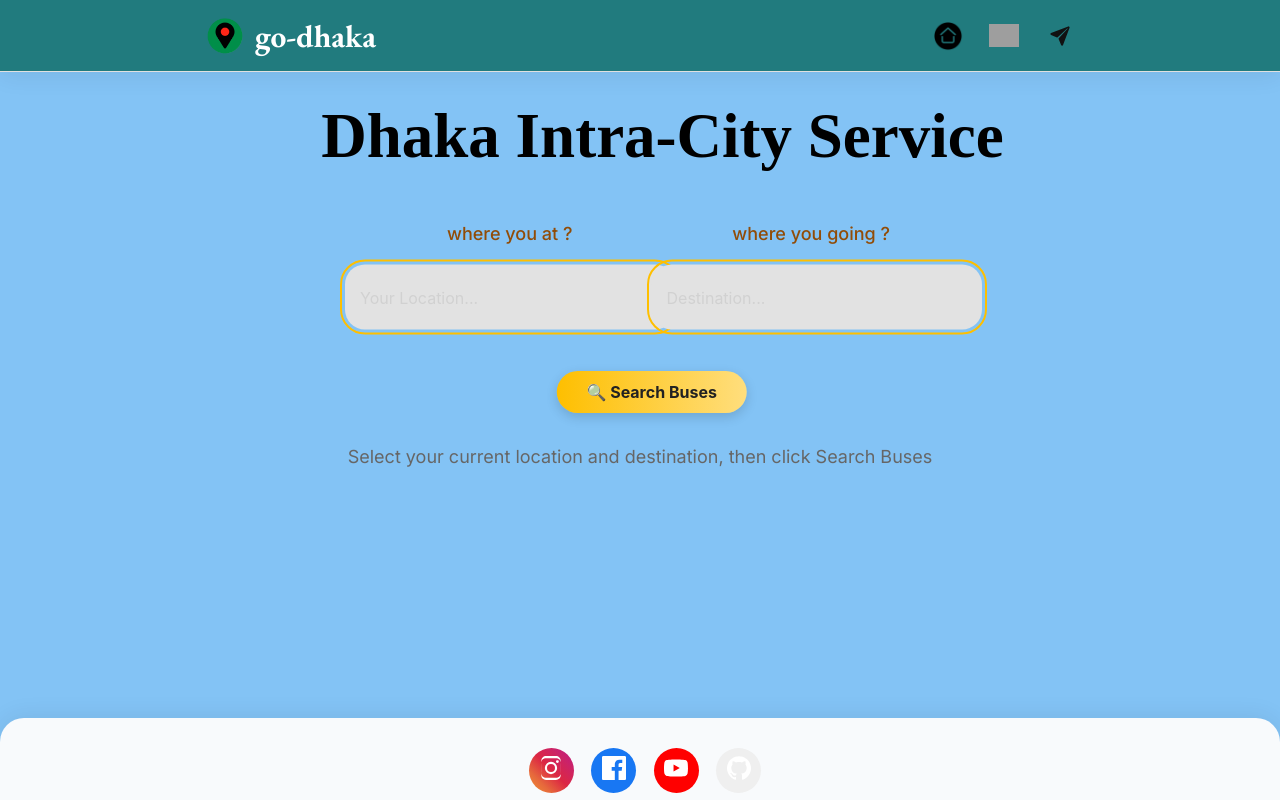
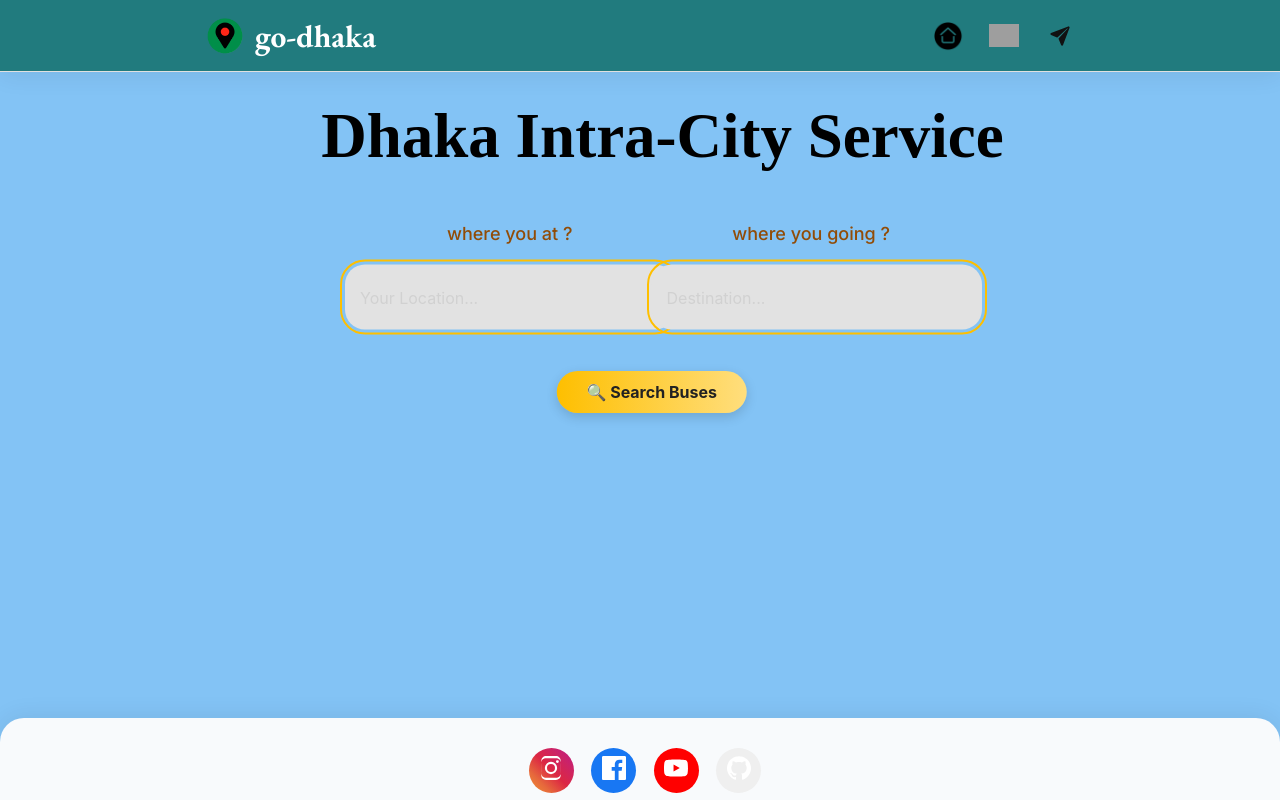
Before and after one commit to uzicodes/dhaka-chaka, a Next.js app: page /bus in a window 1280 px wide. Built offline with nearby package versions, Linux system fonts and the light colour scheme; grey boxes are pictures that could not be loaded; a web font is replaced by a local one.

Commit message:
small fixes

```diff
--- a/app/bus/page.tsx
+++ b/app/bus/page.tsx
@@ -397,16 +397,7 @@ export default function BusPage() {
         maxHeight: 'none',
         overflowY: 'visible'
       }}>
-        {!hasSearched ? (
-          <div style={{
-            textAlign: 'center',
-            color: '#666',
-            fontSize: '18px',
-            padding: '2rem'
-          }}>
-            Select your current location and destination, then click Search Buses
-          </div>
-        ) : hasSearched && (
+        {hasSearched && (
           <div>
 
             {matchingBuses.map((bus) => (
@@ -431,7 +422,7 @@ export default function BusPage() {
                   <div style={{ flex: 1 }}>
                     <h4 style={{
                       margin: '0 0 0.5rem 0',
-                      color: '#FEBF00',
+                      color: 'red',
                       fontSize: '20px',
                       fontWeight: 'bold'
                     }}>
```
